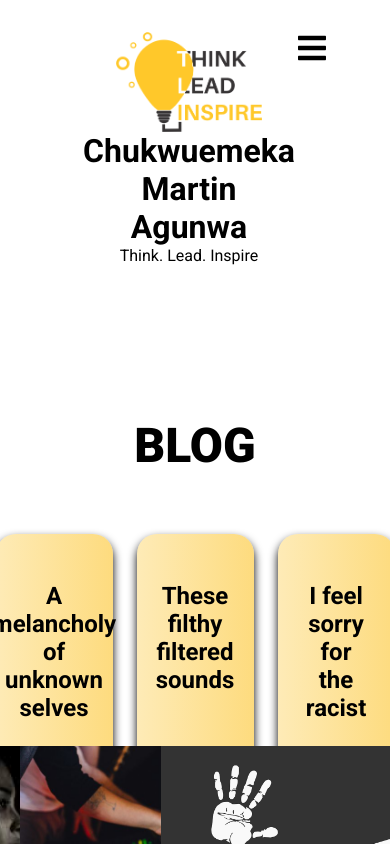
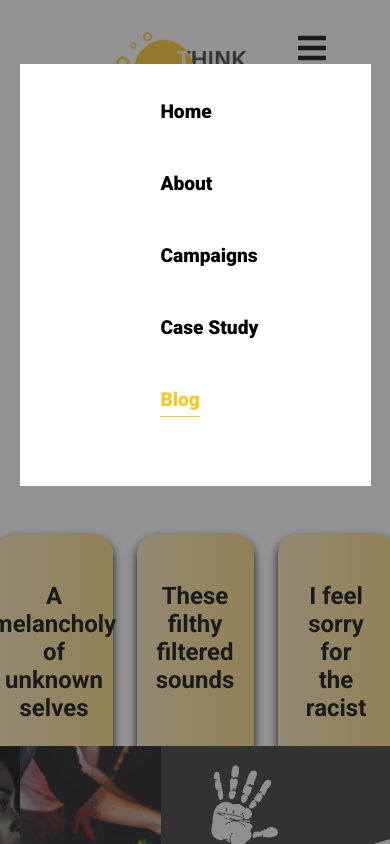
Before and after one commit to Ant0397/still-special--martin-agunwa, a React app: page /blog in a window 390 px wide. Both pictures are taken after a click on the icon 312 px from the left and 48 px from the top of the page. Shown: the top 844 px of the page. Built offline with nearby package versions, Linux system fonts and the light colour scheme.

Commit message:
mobile nav

```diff
--- a/src/components/Header.js
+++ b/src/components/Header.js
@@ -1,4 +1,5 @@
 import React from 'react'
+import { NavProvider } from '../context/NavContext'
 import Nav from './nav/Nav'
 import NavbarBrand from './nav/NavbarBrand'
 
@@ -7,7 +8,9 @@ export default function Header() {
     return (
         <div className={'header'}>
             <NavbarBrand title="Chukwuemeka Martin Agunwa" subtitle="Think. Lead. Inspire" />
-            <Nav />
+            <NavProvider>
+                <Nav />
+            </NavProvider>
         </div>
     )
 }
--- a/src/components/SocialBar.js
+++ b/src/components/SocialBar.js
@@ -1,13 +1,14 @@
 import React from 'react'
 import { FontAwesomeIcon } from '@fortawesome/react-fontawesome'
+import { socials } from '../links'
 
-export default function SocialBar({ icons }) {
+export default function SocialBar() {
     return (
         <div>
-            { icons ?
-                icons.map(icon => (
-                    <a className="social" href={icon.url} target="_blank">
-                        <FontAwesomeIcon className="social" icon={icon.icon} size={icon.size} />
+            { socials ?
+                socials.map(social => (
+                    <a className="social" href={social.url} target="_blank">
+                        <FontAwesomeIcon className="social" icon={social.icon} size={social.size} />
                     </a>
                 ))
             :
--- /dev/null
+++ b/src/components/nav/MobileNav.js
@@ -0,0 +1,15 @@
+import React, { useContext } from 'react'
+import { NavContext } from '../../context/NavContext'
+import NavBar from './NavBar'
+
+export default function MobileNav() {
+    const [mobileNavOpen, setMobileNavOpen] = useContext(NavContext)
+
+    return (
+        <div onClick={() => setMobileNavOpen(false)} className="modal">
+            <div className="mobile__nav__container">
+                <NavBar />
+            </div>
+        </div>
+    )
+}
--- a/src/components/nav/Nav.js
+++ b/src/components/nav/Nav.js
@@ -1,44 +1,19 @@
-import React, { useState } from 'react'
-import { faFacebookF, faInstagram, faTwitter, faLinkedin } from '@fortawesome/free-brands-svg-icons'
+import React, { useContext, useState } from 'react'
+import ReactDOM from 'react-dom'
 import SocialBar from '../SocialBar'
 import NavBar from './NavBar'
 import { FontAwesomeIcon } from '@fortawesome/react-fontawesome'
 import { faBars } from '@fortawesome/free-solid-svg-icons'
+import MobileNav from './MobileNav'
+import { NavContext } from '../../context/NavContext'
 
 export default function Nav() {
     const [screenWidth, setScreenWidth] = useState(screen.width)
-    const [mobileNavOpen, setMobileNavOpen] = useState(false)
+    const [mobileNavOpen, setMobileNavOpen] = useContext(NavContext)
 
     window.addEventListener('resize', () => {
         setScreenWidth(screen.width)
     })
-
-    const socialIcons = [
-        {
-            name: 'twitter',
-            icon: faTwitter,
-            size: '2x',
-            url: 'https://twitter.com/eazymartinez'
-        },
-        {
-            name: 'facebook',
-            icon: faFacebookF,
-            size: '2x',
-            url: 'https://www.facebook.com/marayo11/'
-        },
-        {
-            name: 'instagram',
-            icon: faInstagram,
-            size: '2x',
-            url: 'https://www.instagram.com/eazymartinez/'
-        },
-        {
-            name: 'linkedin',
-            icon: faLinkedin,
-            size: '2x',
-            url: 'https://www.linkedin.com/in/martin-agunwa-168491a9/'
-        }
-    ]
 
     function toggleNav() {
         setMobileNavOpen(!mobileNavOpen)
@@ -47,12 +22,16 @@ export default function Nav() {
     return (
         <div className="navbar__nav">
             { screenWidth < 1000 ?
-                <FontAwesomeIcon onClick={toggleNav} icon={faBars} size="2x" />
+                <FontAwesomeIcon onClick={toggleNav} icon={faBars} size="2x">
+                </FontAwesomeIcon>
             :
                 <>
-                    <SocialBar icons={socialIcons} />
+                    <SocialBar />
                     <NavBar />
                 </>
+            }
+            {
+                mobileNavOpen ? <MobileNav /> : null
             }
         </div>
     )
--- a/src/components/nav/NavBar.js
+++ b/src/components/nav/NavBar.js
@@ -1,44 +1,13 @@
 import React from 'react'
 import NavItem from './NavItem'
+import { routes } from '../../links'
 
 export default function NavBar() {
-    const links = [
-        {
-            path: '/',
-            text: 'Home',
-        },
-        {
-            path: '/about',
-            text: 'About',
-            dropdown: [
-                {
-                    path: '/about/cv',
-                    text: 'Curriculum Vitae'
-                }
-            ]
-        },
-        {
-            path: '/campaigns',
-            text: 'Campaigns',
-        },
-        {
-            path: '/case-study',
-            text: 'Case Study',
-        },
-        // {
-        //     path: '/contact',
-        //     text: 'Contact',
-        // },
-        {
-            path: '/blog',
-            text: 'Blog',
-        }
-    ]
 
     return (
         <div className="nav__links">
-            { links.map(link => (
-                <NavItem link={link} />
+            { routes.map(route => (
+                <NavItem link={route} />
             ))}
         </div>
     )
--- a/src/components/nav/NavItem.js
+++ b/src/components/nav/NavItem.js
@@ -14,7 +14,6 @@ export default function NavItem({ link }) {
     }
 
     function renderLink(link) {
-        if (link.dropdown) {
            return <div onMouseLeave={toggleDropdown} className="nav__link--dropdown-container">
                 <NavLink onMouseOver={toggleDropdown} exact to={link.path} className={`nav__link ${setActiveClass()}`}>{link.text}</NavLink>
                 { link.dropdown && dropdownOpen ?
@@ -25,9 +24,6 @@ export default function NavItem({ link }) {
                     null
                 }
             </div>
-        } else {
-            return <NavLink exact to={link.path} className={`nav__link ${setActiveClass()}`}>{link.text}</NavLink>
-        }
     }
 
     return (
--- /dev/null
+++ b/src/context/NavContext.js
@@ -0,0 +1,13 @@
+import React, { createContext, useState } from 'react'
+
+export const NavContext = createContext()
+
+export function NavProvider({ children }) {
+    const [mobileNavOpen, setMobileNavOpen] = useState(false)
+
+    return (
+        <NavContext.Provider value={[mobileNavOpen, setMobileNavOpen]}>
+            { children }
+        </NavContext.Provider>
+    )
+}
--- /dev/null
+++ b/src/links.js
@@ -0,0 +1,61 @@
+import { faFacebookF, faInstagram, faTwitter, faLinkedin } from '@fortawesome/free-brands-svg-icons'
+
+export const routes = [
+    {
+        path: '/',
+        text: 'Home',
+    },
+    {
+        path: '/about',
+        text: 'About',
+        dropdown: [
+            {
+                path: '/about/cv',
+                text: 'Curriculum Vitae'
+            }
+        ]
+    },
+    {
+        path: '/campaigns',
+        text: 'Campaigns',
+    },
+    {
+        path: '/case-study',
+        text: 'Case Study',
+    },
+    // {
+    //     path: '/contact',
+    //     text: 'Contact',
+    // },
+    {
+        path: '/blog',
+        text: 'Blog',
+    }
+]
+
+export const socials = [
+    {
+        name: 'twitter',
+        icon: faTwitter,
+        size: '2x',
+        url: 'https://twitter.com/eazymartinez'
+    },
+    {
+        name: 'facebook',
+        icon: faFacebookF,
+        size: '2x',
+        url: 'https://www.facebook.com/marayo11/'
+    },
+    {
+        name: 'instagram',
+        icon: faInstagram,
+        size: '2x',
+        url: 'https://www.instagram.com/eazymartinez/'
+    },
+    {
+        name: 'linkedin',
+        icon: faLinkedin,
+        size: '2x',
+        url: 'https://www.linkedin.com/in/martin-agunwa-168491a9/'
+    }
+]
--- a/src/style.css
+++ b/src/style.css
@@ -78,6 +78,15 @@ svg.social:hover {
 a.social {
     color: black;
     cursor: default;
+}
+
+.mobile__nav__container {
+    display: flex;
+    justify-content: center;
+    align-items: center;
+    width: 90vw;
+    height: 50vh;
+    background-color: white;
 }
 
 .nav__links {
@@ -412,6 +421,20 @@ a.social {
     margin: 0 2em !important;
 }
 
+.modal {
+    display: flex;
+    flex-direction: column;
+    justify-content: flex-start;
+    align-items: center;
+    position: absolute;
+    top: 0;
+    left: 0;
+    width: 100vw;
+    height: 100%;
+    background-color: rgba(51, 51, 51, 0.527);
+    padding-top: 4em;
+}
+
 @media screen and (max-width: 985px) {
     .content__block {
         flex-direction: column;
@@ -462,6 +485,10 @@ a.social {
     .header {
         margin-bottom: 3em;
     }
+
+    .nav__links {
+        flex-direction: column;
+    }
 }
 
 @media screen and (max-width: 560px) {
```
Also changed, not shown: public/bundle.js.
